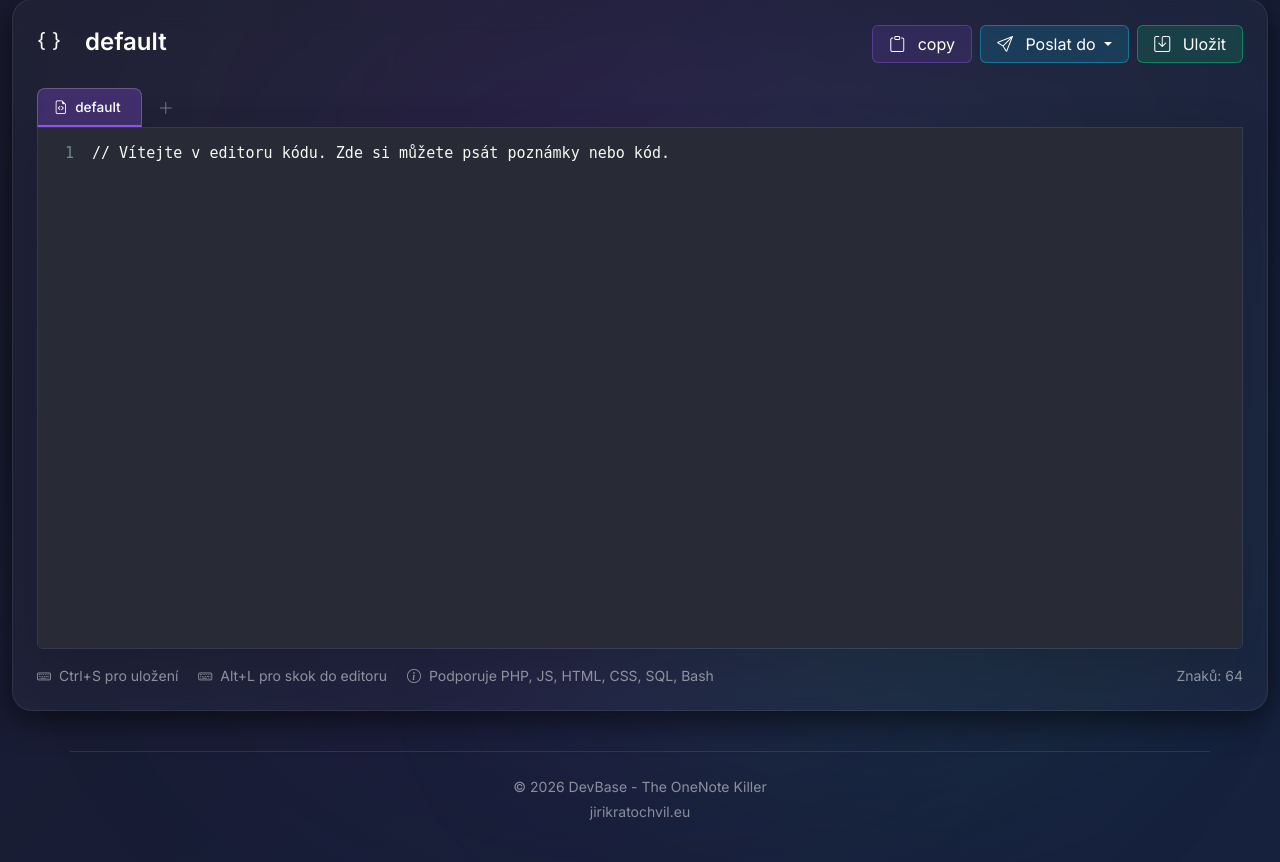
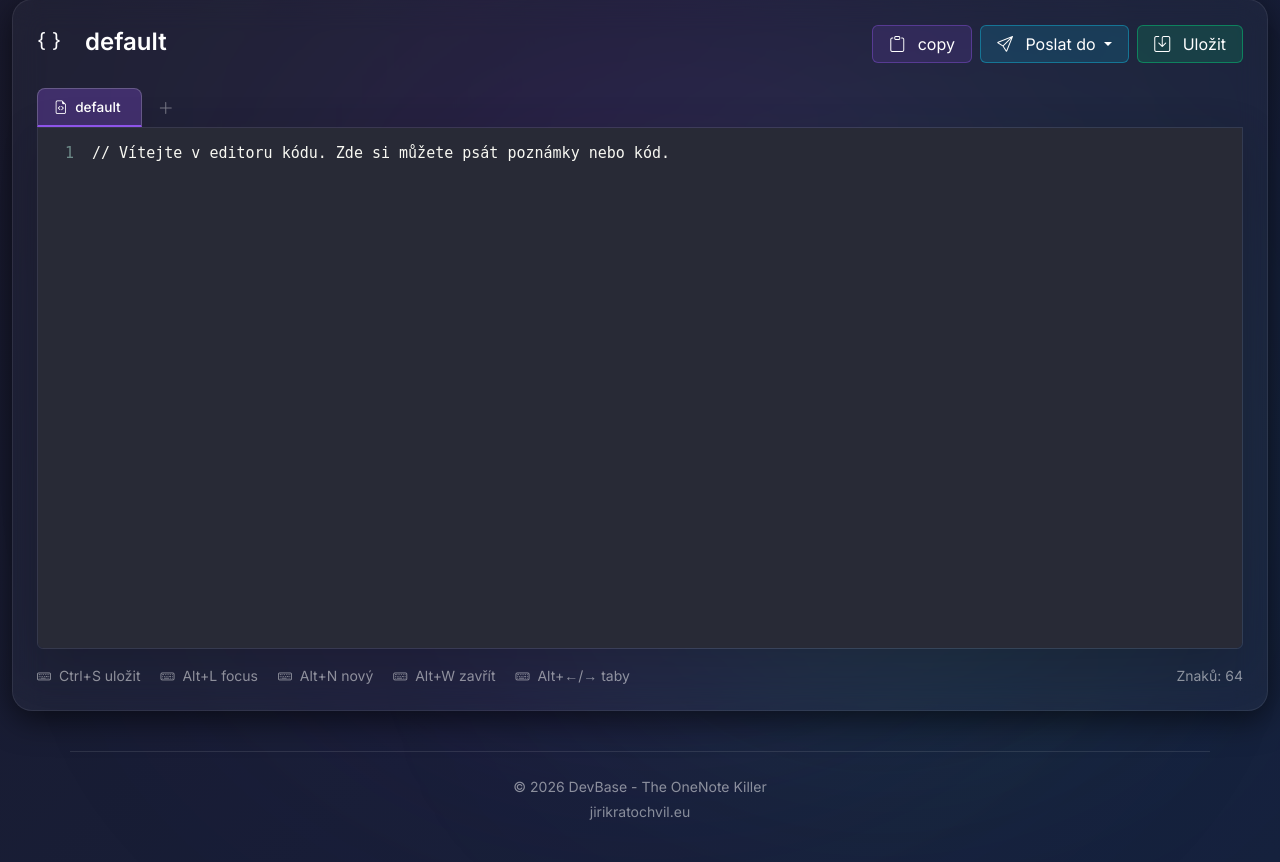
Before and after one commit to kratochvil1993/DEVBASE, a PHP site: page /code.php in a window 1280 px wide. Shown: the part 82-944 px from the top of the page. Run offline with PHP 8.4, Linux system fonts and the light colour scheme; data comes from the database, SQL or seed files in the repository; data that the repository does not hold is empty; some libraries are stand-ins or nearby versions.

Commit message:
feat: Introduce new keyboard shortcuts for scratchpad creation, closing, and tab navigation, and update existing shortcut descriptions.

```diff
--- a/code.php
+++ b/code.php
@@ -182,9 +182,11 @@ include 'includes/header.php';
 
             <div class="mt-3 d-flex justify-content-between align-items-center text-white-50 small">
                 <div>
-                    <span class="me-3"><i class="bi bi-keyboard me-1"></i> Ctrl+S pro uložení</span>
-                    <span class="me-3"><i class="bi bi-keyboard me-1"></i> Alt+L pro skok do editoru</span>
-                    <span><i class="bi bi-info-circle me-1"></i> Podporuje PHP, JS, HTML, CSS, SQL, Bash</span>
+                    <span class="me-3"><i class="bi bi-keyboard me-1"></i> Ctrl+S uložit</span>
+                    <span class="me-3"><i class="bi bi-keyboard me-1"></i> Alt+L focus</span>
+                    <span class="me-3"><i class="bi bi-keyboard me-1"></i> Alt+N nový</span>
+                    <span class="me-3"><i class="bi bi-keyboard me-1"></i> Alt+W zavřít</span>
+                    <span class="me-3"><i class="bi bi-keyboard me-1"></i> Alt+←/→ taby</span>
                 </div>
                 <div id="charCount">Znaků: 0</div>
             </div>
@@ -585,6 +587,41 @@ document.addEventListener('DOMContentLoaded', function() {
                 editor.focus();
             }
         }
+
+        // Option + N new scratchpad
+        if (e.altKey && e.code === 'KeyN') {
+            e.preventDefault();
+            window.location.href = 'code.php?action=add';
+        }
+
+        // Option + W close current scratchpad
+        if (e.altKey && e.code === 'KeyW') {
+            e.preventDefault();
+            const activeTab = document.querySelector('.nav-tab-item.active');
+            if (activeTab) {
+                const closeBtn = activeTab.querySelector('.btn-tab-close');
+                if (closeBtn) {
+                    closeBtn.click();
+                }
+            }
+        }
+
+        // Option + Right/Left arrow for tab switching
+        if (e.altKey && (e.code === 'ArrowRight' || e.code === 'ArrowLeft')) {
+            const tabs = Array.from(document.querySelectorAll('.nav-tab-link'));
+            const activeIndex = tabs.findIndex(tab => tab.closest('.nav-tab-item').classList.contains('active'));
+
+            if (activeIndex !== -1 && tabs.length > 1) {
+                e.preventDefault();
+                let nextIndex;
+                if (e.code === 'ArrowRight') {
+                    nextIndex = (activeIndex + 1) % tabs.length;
+                } else {
+                    nextIndex = (activeIndex - 1 + tabs.length) % tabs.length;
+                }
+                window.location.href = tabs[nextIndex].href;
+            }
+        }
     });
 });
 
```
